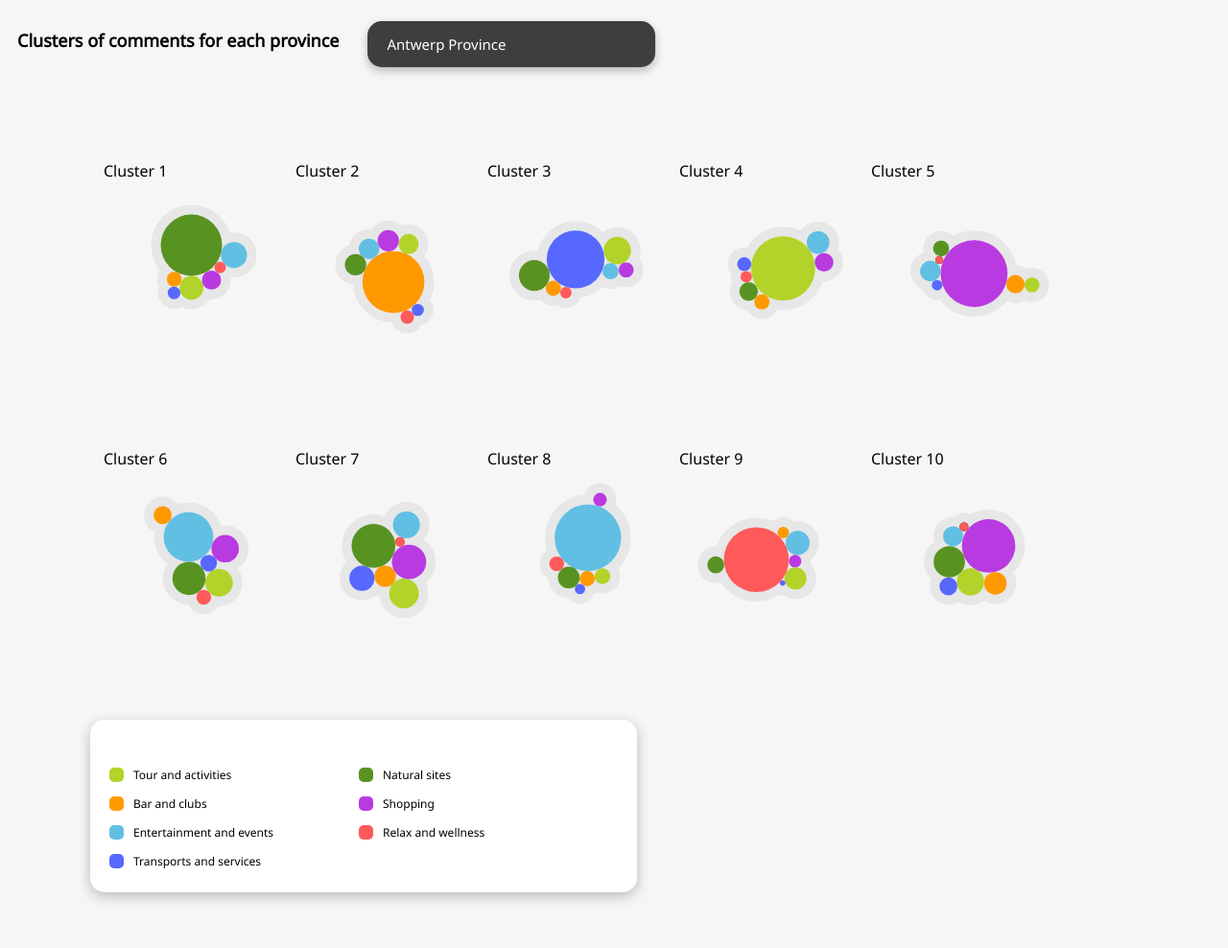
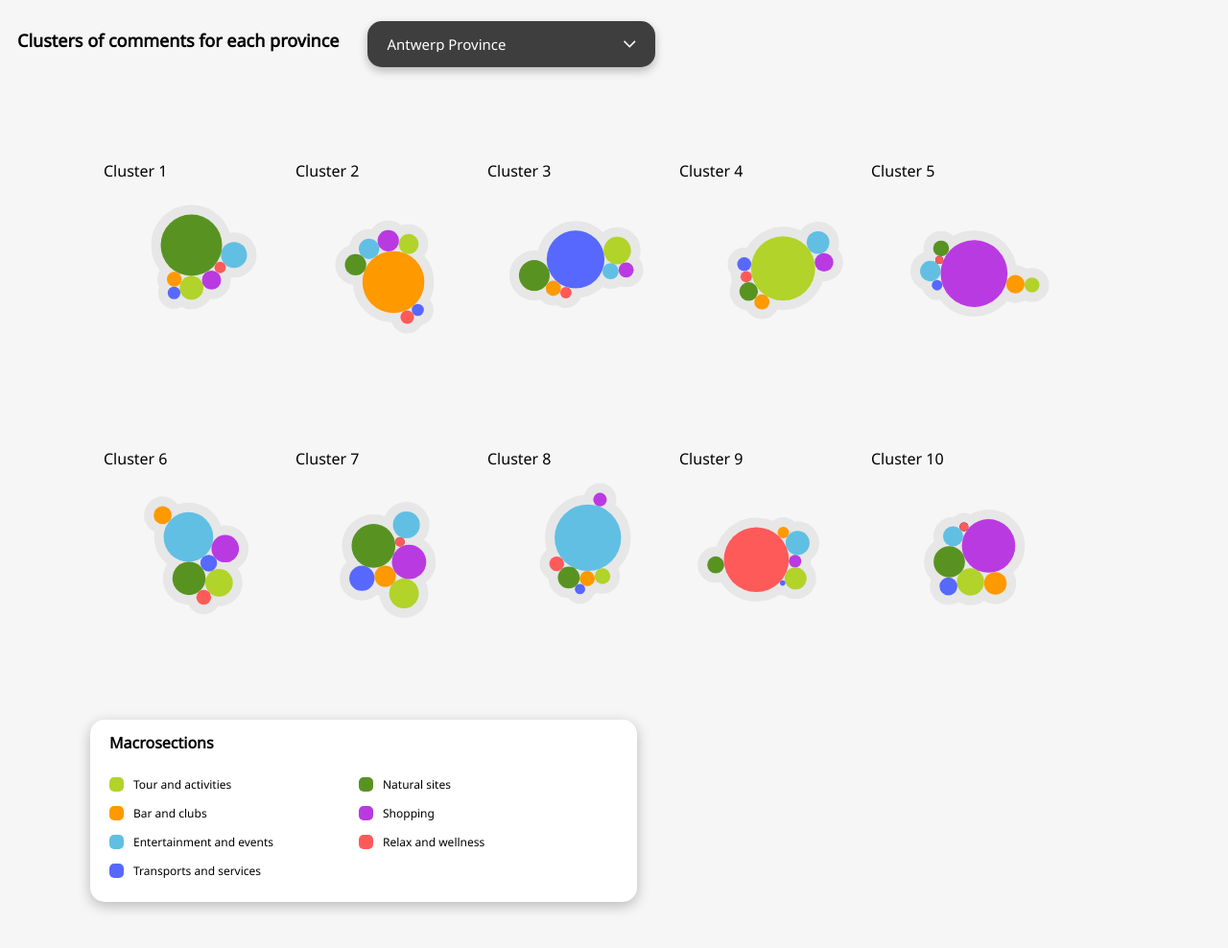
Before and after one commit to nerotulip/quantitas-pure-d3, a website: page clusteringViz.html in a window 1280 px wide. Shown: the whole page at 96% size. Drawn offline with Linux system fonts and the light colour scheme.

Commit message:
dropdown menu, general styling

```diff
--- a/clusteringViz.html
+++ b/clusteringViz.html
@@ -146,10 +146,10 @@
             .style("opacity", 0)
             .attr("class", "tooltip")
             .style("background-color", "white")
-            .style("padding", "10px")
+            .style("padding", "8px")
 
             .style("position", "absolute")
-            .style("width", "135px")
+            .style("width", "125px")
             .style("height", "80px")
             .style("background-color", "white")
             .style("border-radius", "15px")
@@ -166,7 +166,7 @@
             const bubble = d.target.__data__
             Tooltip.style("opacity", 1)
               .style("top", bubble.y - 20 + "px")
-              .style("left", bubble.x + 25 + "px")
+              .style("left", bubble.x + 20 + "px")
 
             Tooltip.select("div.title")
               .text(bubble.macro)
@@ -286,7 +286,7 @@
           const yScaleLegend = d3
             .scaleOrdinal()
             .domain(d3.range(0, 7))
-            .range([50, 80, 110, 140, 50, 80, 110])
+            .range([60, 90, 120, 150, 60, 90, 120])
 
           //LEGEND SVG /////////////////////////////
           const svgLegend = d3
@@ -297,7 +297,7 @@
             .style("top", "150px")
             .style("left", "86px")
             .style("width", "570px")
-            .style("height", "180px")
+            .style("height", "190px")
             .style("background-color", "white")
             .style("border-radius", "15px")
             .style("box-shadow", "0 4px 14px rgba(0, 0, 0, 0.25)")
@@ -325,6 +325,15 @@
             .style("font-weight", "medium")
             .style("font-size", "12px")
             .text((d) => d)
+
+          svgLegend
+            .append("text")
+            .attr("class", "legendtitle")
+            .attr("x", 20)
+            .attr("y", 30)
+            .style("font-weight", "600")
+            .style("font-family", "Noto Sans")
+            .text("Macrosections")
         })
     </script>
   </body>
--- a/styles.css
+++ b/styles.css
@@ -21,7 +21,7 @@ h1 {
 }
 
 div.title {
-  font-family: "Noto Sans", sans-serif;
+  font-family: "Noto Sans";
   font-weight: 800;
   font-size: 18;
 }
@@ -39,6 +39,10 @@ div.title {
   padding: 14px 20px;
 }
 select {
+  background: url(dropdown_arrow.svg);
+  background-position: right 20px top 50%;
+  background-size: 13px;
+  background-repeat: no-repeat;
   appearance: "button";
   background-color: #3e3e3e;
   -webkit-appearance: none;
@@ -54,12 +58,10 @@ select {
   color: white;
   border-radius: 15px;
   box-shadow: 0 4px 10px rgba(0, 0, 0, 0.25);
-  font-family: "Noto Sans", sans-serif;
+  font-family: "Noto Sans";
   font-weight: 400;
   font-size: 15px;
   cursor: inherit;
-  /* background-position: right 5px top 50%;
-  background: url(dropdown_arrow.svg); */
 }
 
 select::-ms-expand {
```
Also changed, not shown: pcViz.html (+7 -3 lines).
